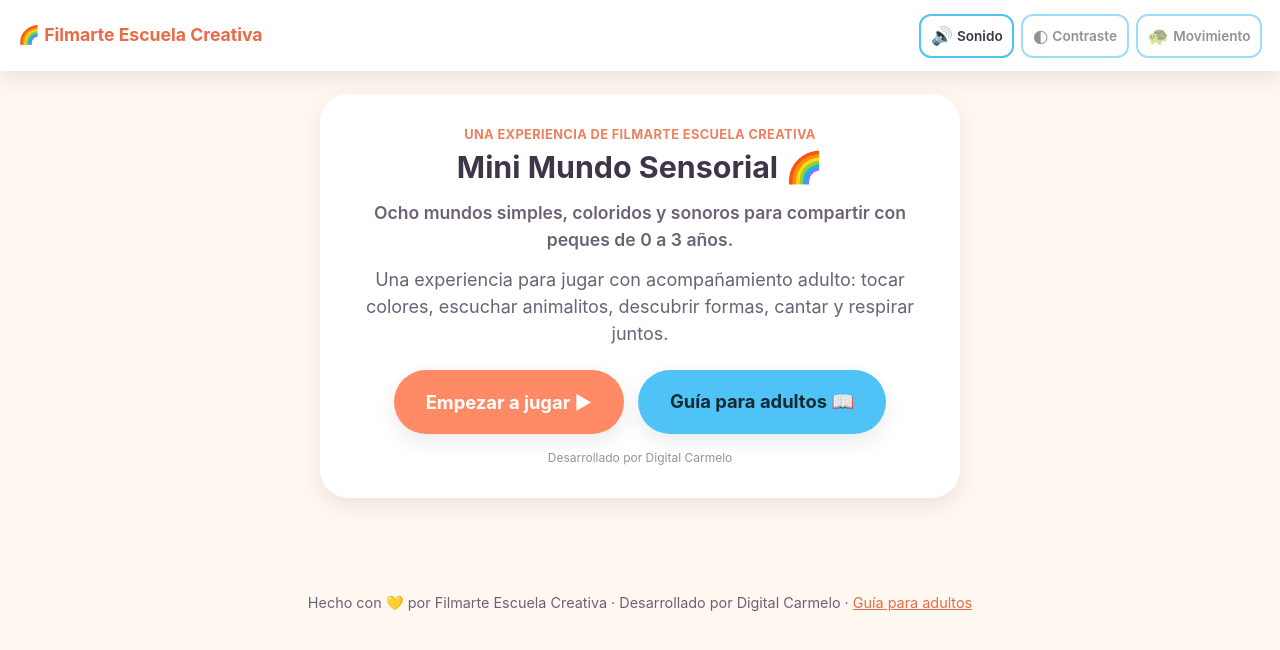
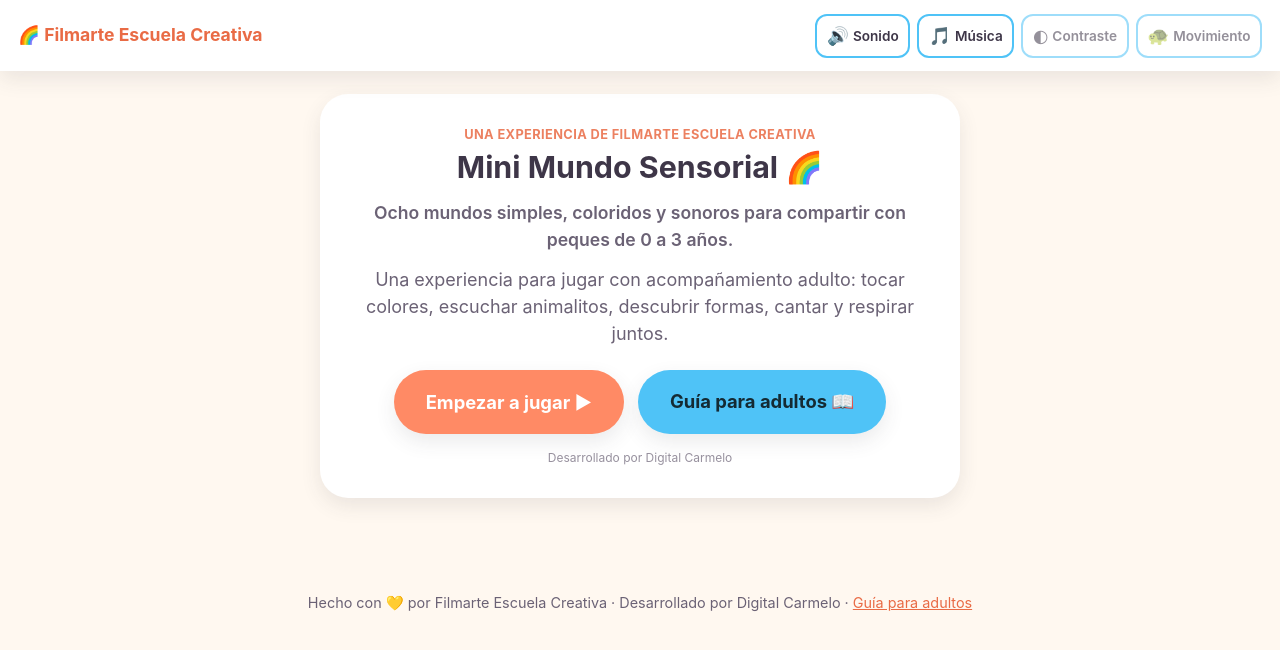
Before and after one commit to filmarteaudiovisuales/mini-mundo-sensorial, a plain HTML site: page index.html in a window 1280 px wide. Drawn offline with Linux system fonts and the light colour scheme.

Commit message:
Actualizar index Alex.html

```diff
--- a/index.html
+++ b/index.html
@@ -17,6 +17,9 @@
     <button type="button" id="btn-sound" class="tool-btn" aria-pressed="true" aria-label="Sonido activado. Tocar para silenciar">
       <span class="tool-icon" aria-hidden="true">🔊</span><span class="tool-text">Sonido</span>
     </button>
+    <button type="button" id="btn-music" class="tool-btn" aria-pressed="true" aria-label="Música de fondo activada. Tocar para silenciar">
+      <span class="tool-icon" aria-hidden="true">🎵</span><span class="tool-text">Música</span>
+    </button>
     <button type="button" id="btn-contrast" class="tool-btn" aria-pressed="false" aria-label="Activar alto contraste">
       <span class="tool-icon" aria-hidden="true">◐</span><span class="tool-text">Contraste</span>
     </button>
@@ -25,6 +28,8 @@
     </button>
   </div>
 </header>
+
+<audio id="bg-music" src="assets/music/background.mp3" loop preload="none"></audio>
 
 <main id="main">
 
```
